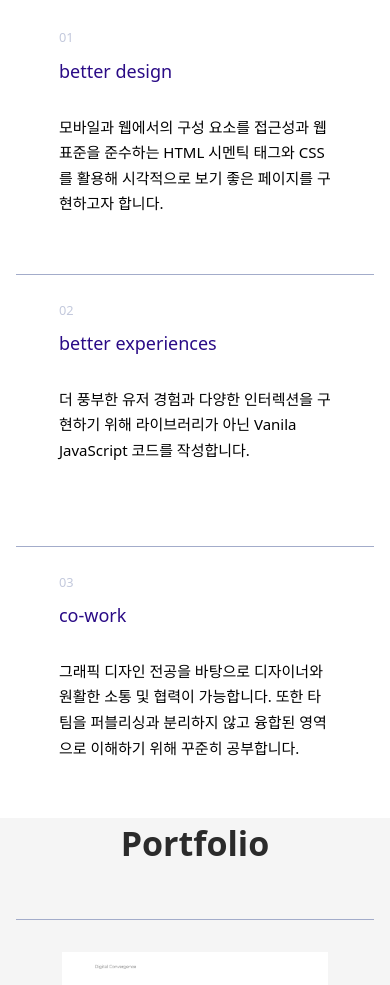
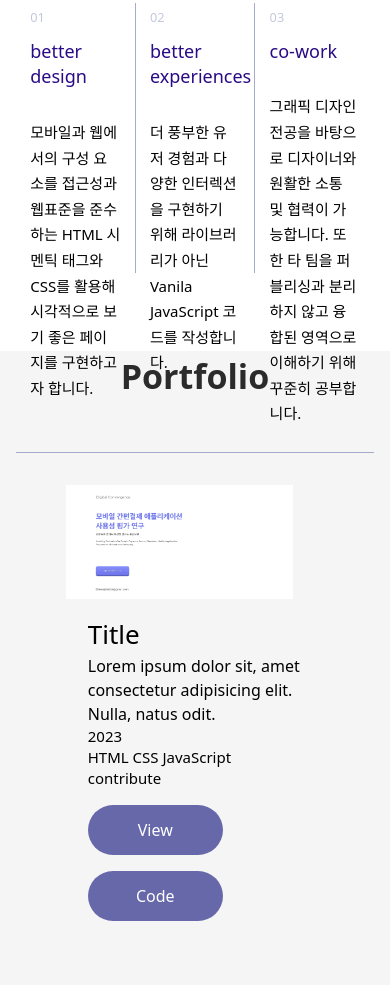
Before and after one commit to torijoolee/website, a plain HTML site: page index.html in a window 390 px wide. Shown: the part 1015-2000 px from the top of the page. Drawn offline with Linux system fonts and the light colour scheme; a web font is replaced by a local one.

Commit message:
@media960

```diff
--- a/css/media.css
+++ b/css/media.css
@@ -1,10 +1,46 @@
-@media (max-width: 760px) {
+@media (max-width: 1200px) {
+  .picture {
+    width: 50%;
+    margin: 0;
+    margin-right: 2rem;
+  }
+  .right {
+    width: 50%;
+  }
+}
+@media (max-width: 960px) {
+  .padding {
+    padding: 0 1rem;
+  }
+  .about {
+    padding-bottom: 20%;
+  }
+  .about-item {
+  }
+  .item {
+    flex-direction: column;
+    padding-top: 2rem;
+    padding-bottom: 18rem;
+  }
+  .picture {
+    width: 50vw;
+    padding: 0 1rem;
+    margin-bottom: 1rem;
+  }
+  .right {
+    width: 55vw;
+    align-items: flex-start;
+  }
+  .btn {
+    margin-top: 1rem;
+  }
+}
+
+/* @media (max-width: 760px) {
   .nav {
     display: none;
   }
-  .padding {
-    padding: 0 1rem;
-  }
+
   .about-wrap {
     flex-direction: column;
   }
@@ -21,22 +57,4 @@
   }
   .contents-wrap {
   }
-  .item {
-    flex-direction: column;
-    padding-top: 2rem;
-    padding-bottom: 16rem;
-  }
-  .picture {
-    width: 60vw;
-    padding: 0 1rem;
-    margin-bottom: 1rem;
-  }
-  .right {
-    width: 100%;
-    align-items: center;
-    text-align: center;
-  }
-  .btn {
-    margin-top: 1rem;
-  }
-}
+} */
```
